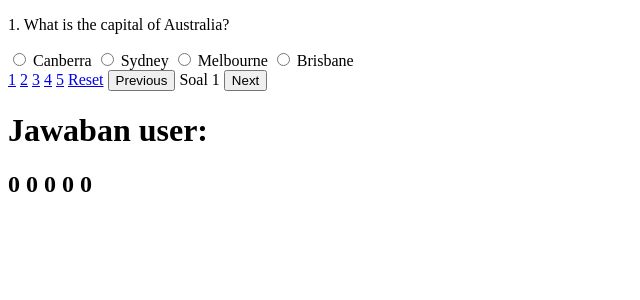
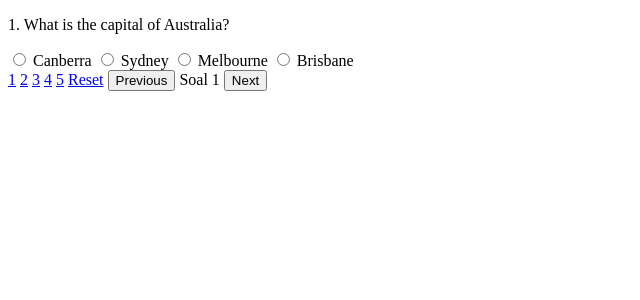
Before and after one commit to farrel216/Tugas2PBP-Quiz, a PHP site: page /index.php?questionNum=1 in a window 1280 px wide. Shown: the top 300 px of the page, without its empty margins (0-640 px from the left). Run offline with PHP 8.4, Linux system fonts and the light colour scheme.

Commit message:
clean code

```diff
--- a/index.php
+++ b/index.php
@@ -76,12 +76,12 @@
         </section>
 
         <!-- Uncomment untuk debugging jawaban user saat ini -->
-        <h1>Jawaban user:</h1>
+        <!-- <h1>Jawaban user:</h1>
         <h2>
             <?php foreach ($_SESSION['userAnswers'] as $ans):?>
                 <?= $ans ?>
             <?php endforeach?>
-        </h2>
+        </h2> -->
     </form>
 </body>
 </html>
```
